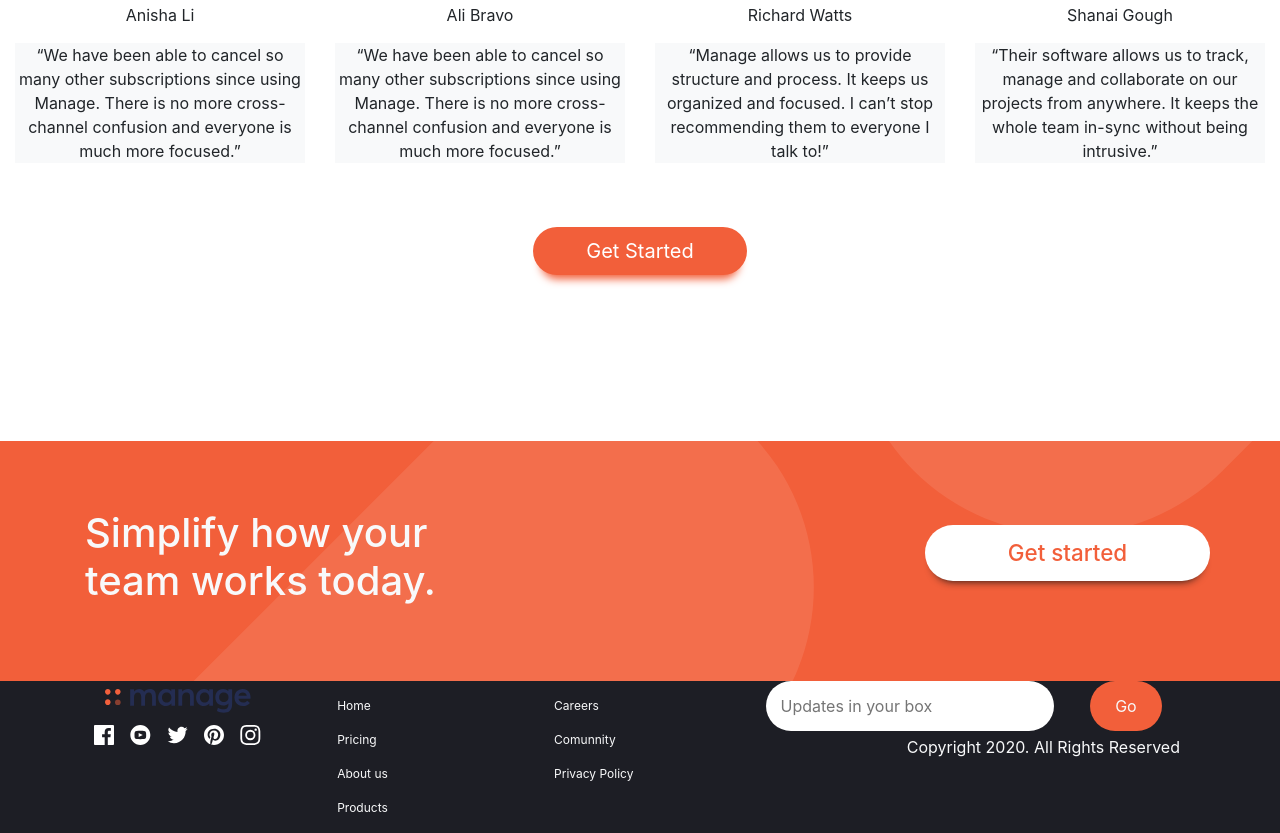
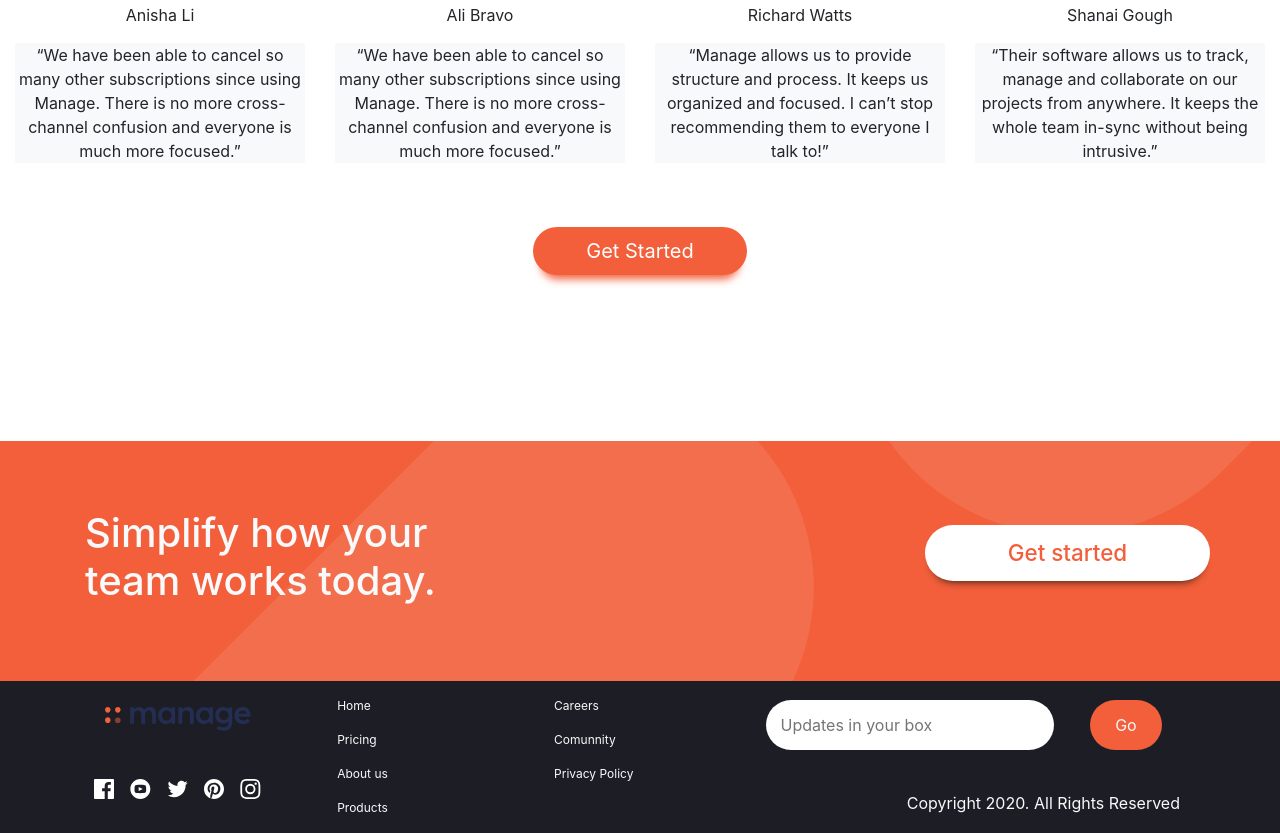
Before and after one commit to yogivalecha9898/Manage_LandingPage, a website: page index.html in a window 1280 px wide. Shown: the part 1619-2452 px from the top of the page. Drawn offline with nearby package versions, Linux system fonts and the light colour scheme.

Commit message:
changed content

```diff
--- a/index.html
+++ b/index.html
@@ -188,7 +188,7 @@
     </div>
     <div class="row foot h-100" style="background-color: hsl(233, 12%, 13%);">
       <div class="container h-100 d-md-flex d-block">
-        <div class="col-md-2 col-12 d-flex flex-column justify-content-between h-100">
+        <div class="col-md-2 col-12 d-flex flex-column justify-content-between ">
           <nav class="navbar navbar-expand d-flex flex-column  justify-content-around h-100">
             <img src="./images/logo.svg" class="" alt="Logo">
             <ul class="navbar-nav">
@@ -234,7 +234,7 @@
             </ul>
           </nav>
         </div>
-        <div class="col-md-5 col-12  h-100 d-flex flex-column justify-content-around">
+        <div class="col-md-5 col-12 d-flex flex-column justify-content-around">
           <div class="row">
             <div class="form col-12 d-flex justify-content-around">
               <input type="text" class="col-8" style="border-radius: 50px;
```
